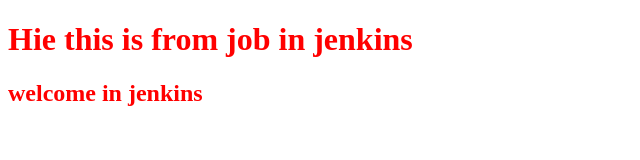
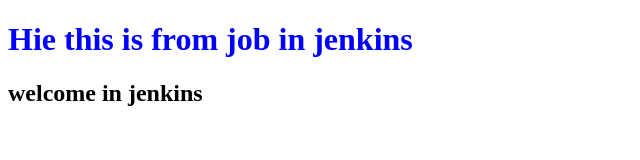
Before and after one commit to i-am-ashu/work-for-jenkins, a plain HTML site: page index.html in a window 1280 px wide. Shown: the whole page, without its empty margins (0-640 px from the left). Drawn offline with Linux system fonts and the light colour scheme.

Commit message:
this will update color from h1

```diff
--- a/index.html
+++ b/index.html
@@ -5,8 +5,14 @@
     <meta name="viewport" content="width=device-width, initial-scale=1.0">
     <meta http-equiv="X-UA-Compatible" content="ie=edge">
     <title>Document</title>
+    <style>
+        h1
+        {
+            color: blue;
+        }
+    </style>
 </head>
-<body style=" color :red ">
+<body>
     <h1>Hie this is from job in jenkins</h1>
     <h2>welcome in jenkins</h2>
 </body>
```
